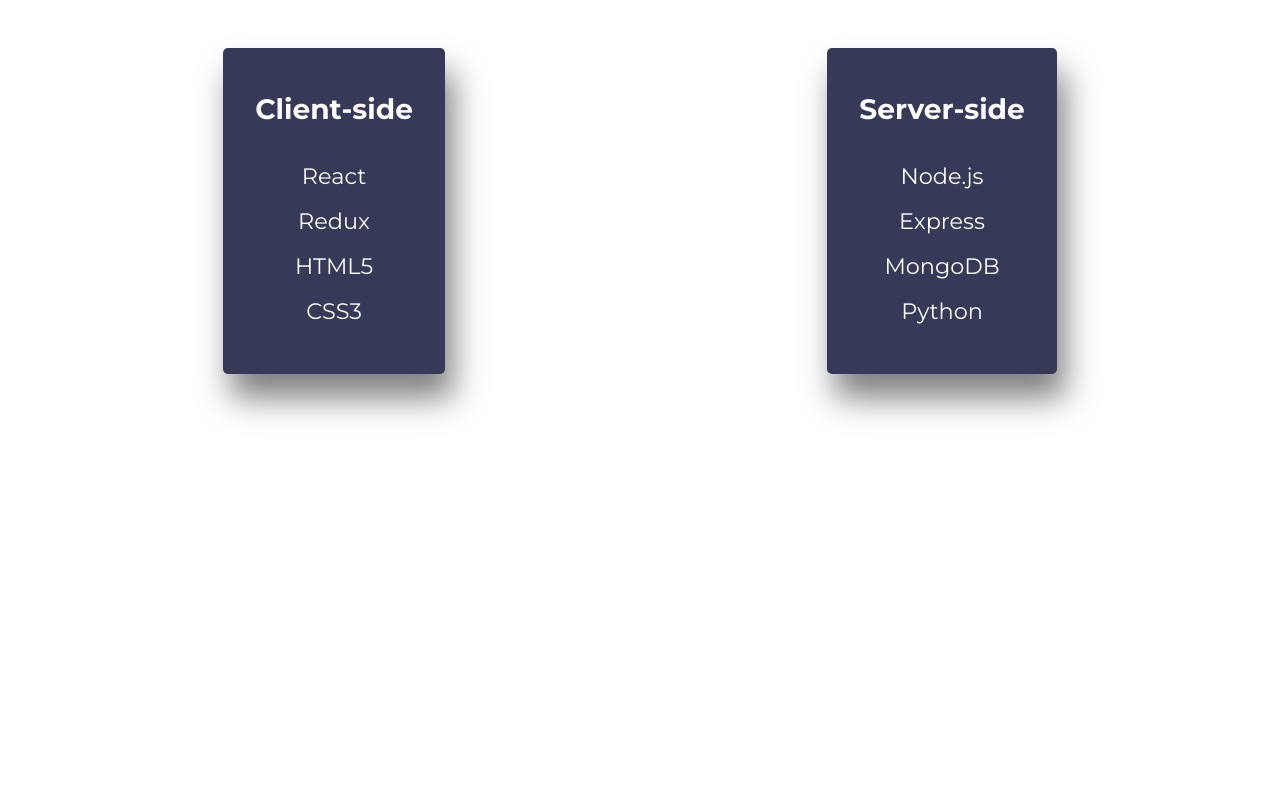
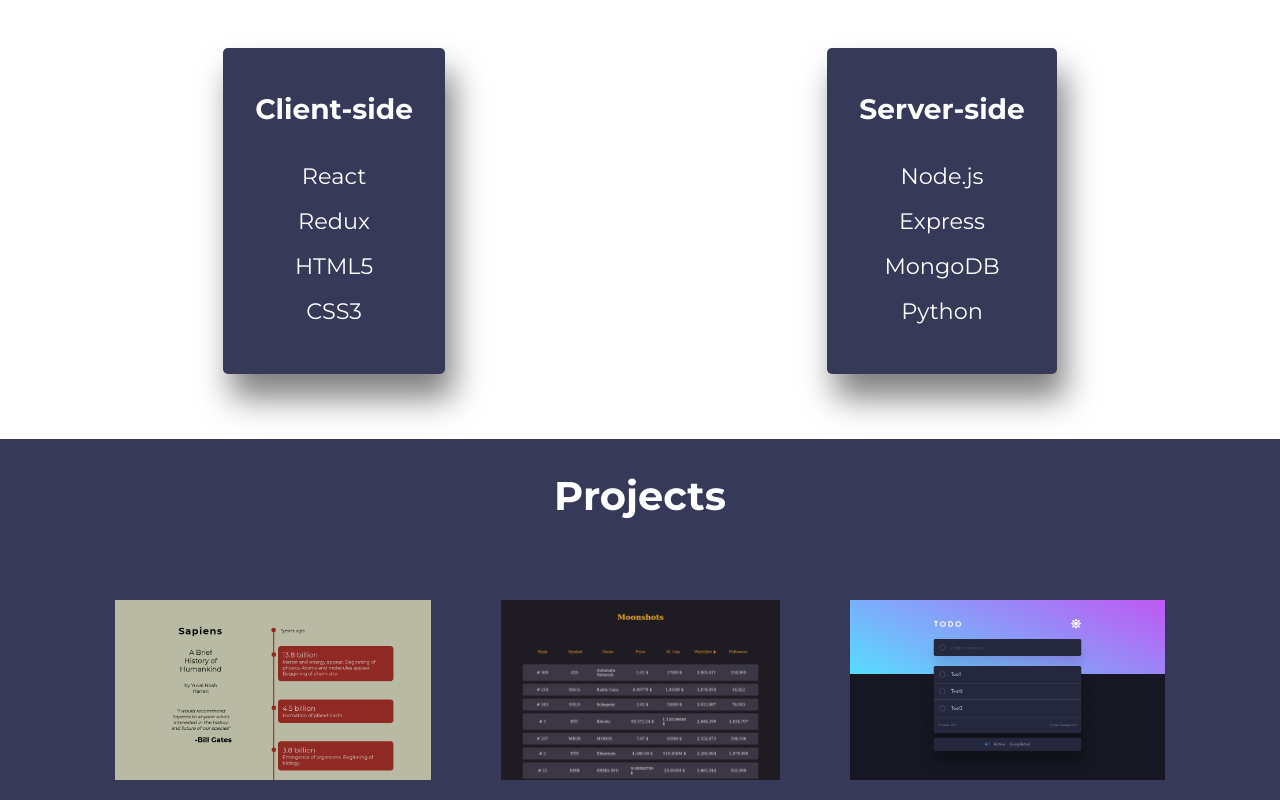
Before and after one commit to Utakato/Portfolio, a React (Create React App) app in the folder client/: page / in a window 1280 px wide. Shown: the part 814-1614 px from the top of the page. Before the commit the page ends 1303 px from the top, so only its background shows below. Built offline with nearby package versions, Linux system fonts and the light colour scheme.

Commit message:
Add Projects style

```diff
--- a/client/src/components/Projects/index.jsx
+++ b/client/src/components/Projects/index.jsx
@@ -1,19 +1,21 @@
+import "./style.css"
 const Projects = () => {
     return (
         <section className="projects">
+            <h1>Projects</h1>
             <div className="wrapper">
                 <div className="project">
-                    <img src="" alt="" />
+                    <img src={`${process.env.PUBLIC_URL}/assets/images/Sapiens.png`} alt="website-preview-image" />
                     </div>
                 <div className="project">
-                    <img src="" alt="" />
+                    <img src={`${process.env.PUBLIC_URL}/assets/images/Moonshots.png`} alt="website-preview-image" />
                     </div>
                 <div className="project">
-                    <img src="" alt="" />
+                    <img src={`${process.env.PUBLIC_URL}/assets/images/Better-me-v2.png`} alt="website-preview-image" />
                     </div>
-                <div className="project">
-                    <img src="" alt="" />
-                    </div>
+                {/* <div className="project">
+                    <img src="" alt="website-preview-image" />
+                    </div> */}
             </div>
         </section>
     )
--- a/client/src/components/Projects/style.css
+++ b/client/src/components/Projects/style.css
@@ -0,0 +1,22 @@
+.project img{
+    max-height: 180px;
+    max-width: 320px;
+}
+
+.projects .wrapper {
+    display: flex;
+    flex-wrap: wrap;
+    justify-content: space-around;
+    padding: 1rem 5rem;
+}
+
+.projects {
+    background-color: var(--blue);
+}
+
+.projects h1 {
+    text-align: center;
+    padding-top: 2rem;
+    font-size: 2.5rem;
+    color: var(--white)
+}
```
